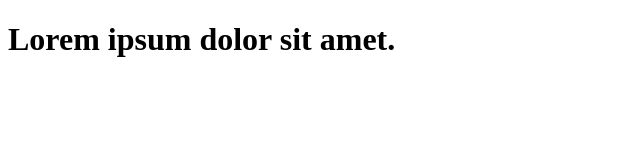
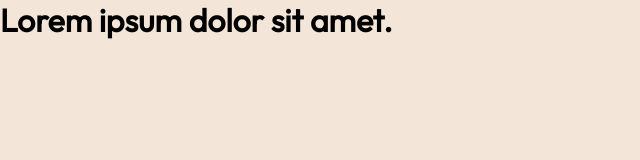
Before and after one commit to Ergashev95/recipe-page, a plain HTML site: page index.html in a window 1280 px wide. Shown: the whole page, without its empty margins (0-640 px from the left). Drawn offline with Linux system fonts and the light colour scheme.

Commit message:
add CUSTOM PROPS and GLOBAL STYLES

```diff
--- a/css/main.css
+++ b/css/main.css
@@ -1,2 +1,36 @@
+@import url(./fonts.css);
 
-@import url(./fonts.css);
+/* CUSTOM PROPS */
+:root {
+    --Dark-Charcoal: #312E2C;
+    --Wenge-Brown: #5F564D;
+    --Dark-Raspberry: #7A284E;
+    --Brandy-Red: #854632;
+    --Eggshell: #F3E5D7;
+    --Outfit: "Outfit";
+    --YoungSerif: "YoungSerif";
+}
+
+/* GLOBAL STYLES */
+
+*,
+*::after,
+*::before {
+    box-sizing: border-box;
+    margin: 0;
+    padding: 0;
+}
+
+ul {
+    list-style: none;
+}
+
+a {
+    text-decoration: none;
+}
+
+body {
+    font-family: var(--Outfit);
+    background-color: var(--Eggshell);
+    font-size: 16px;
+}
```
